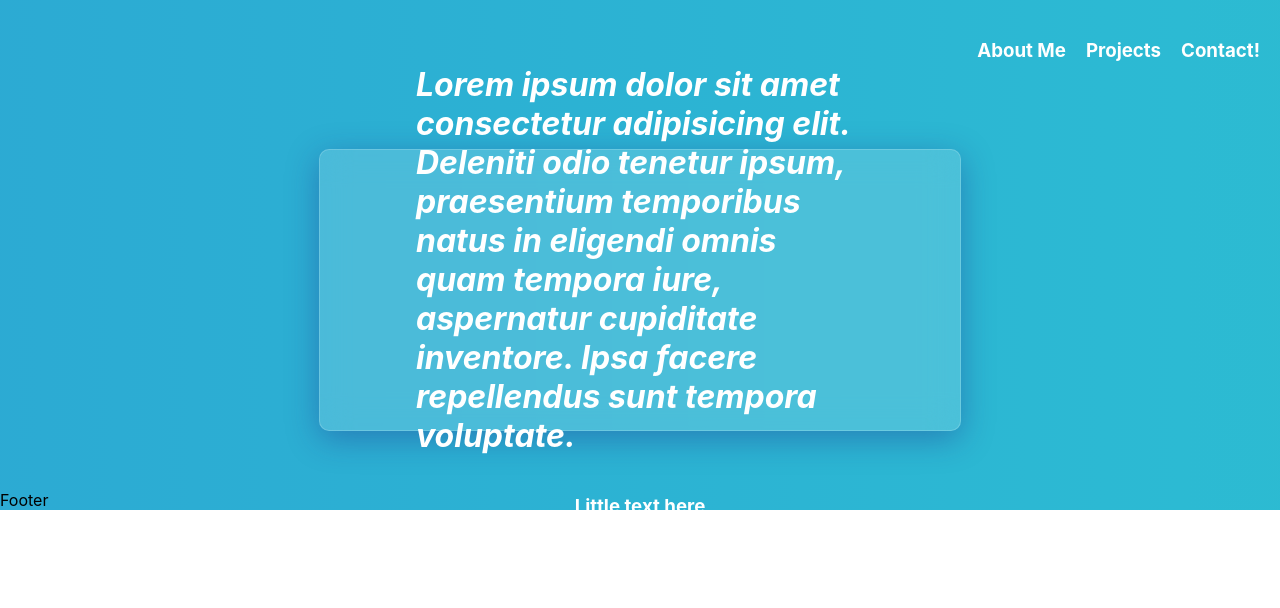
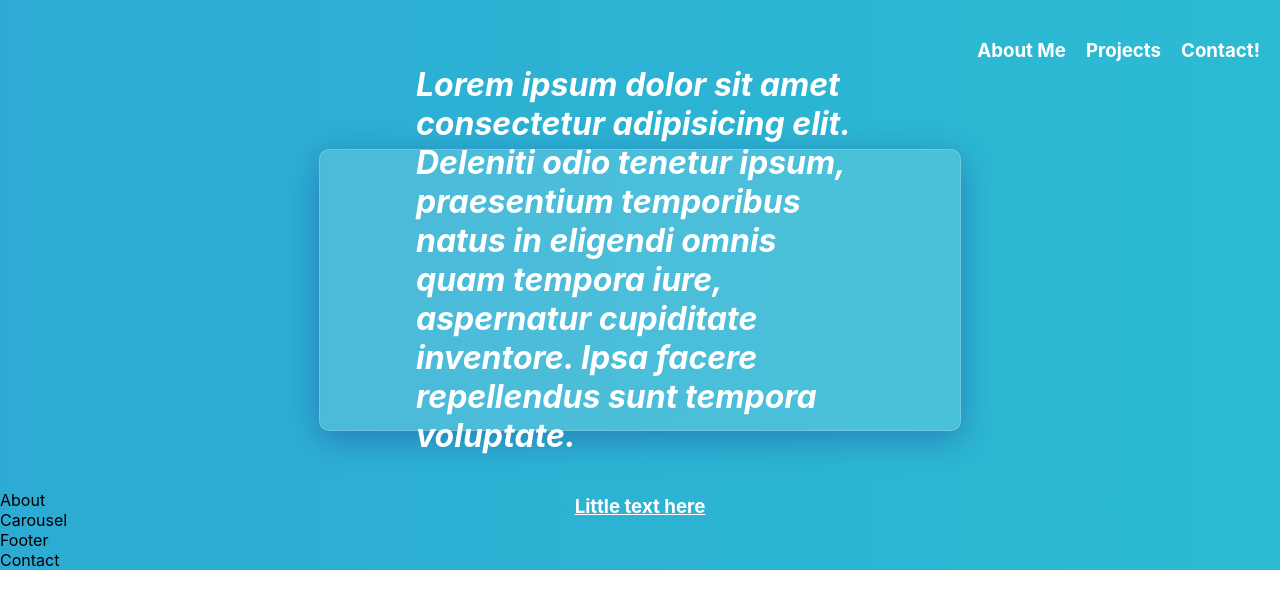
Before and after one commit to NovumChaldea/persona, a React (Create React App) app: page / in a window 1280 px wide. Shown: the top 608 px of the page. Built offline with nearby package versions, Linux system fonts and the light colour scheme.

Commit message:
Added carousel, contact and about section

```diff
--- a/src/App.js
+++ b/src/App.js
@@ -2,6 +2,9 @@
 import NavBar from './components/NavBar';
 import Banner from './components/Banner';
 import Footer from './components/Footer';
+import About  from './components/About';
+import Carousel from './components/Carousel';
+import Contact from './components/Contact';
 
 import styles from './styles/App.module.css'
 
@@ -11,7 +14,10 @@
     <div className={styles.background}>
       <NavBar/>
       <Banner/>
+      <About/>
+      <Carousel/>
       <Footer/>
+      <Contact/>
     </div>
   )
 }
--- /dev/null
+++ b/src/components/About.jsx
@@ -0,0 +1,9 @@
+import React from 'react'
+
+const About = () => {
+  return (
+    <div>About</div>
+  )
+}
+
+export default About
--- /dev/null
+++ b/src/components/Carousel.jsx
@@ -0,0 +1,9 @@
+import React from 'react'
+
+const Carousel = () => {
+  return (
+    <div>Carousel</div>
+  )
+}
+
+export default Carousel
--- /dev/null
+++ b/src/components/Contact.jsx
@@ -0,0 +1,9 @@
+import React from 'react'
+
+const Contact = () => {
+  return (
+    <div>Contact</div>
+  )
+}
+
+export default Contact
--- a/src/styles/Banner.module.css
+++ b/src/styles/Banner.module.css
@@ -4,10 +4,7 @@
     flex-direction: column;
     align-items: center;
     justify-content: center;
-
-
 }
-
 
 .container{
     display: flex;
```
Also changed, not shown: src/styles/About.module.css (added), src/styles/Carousel.module.css (added), src/styles/Contact.module.css (added).
